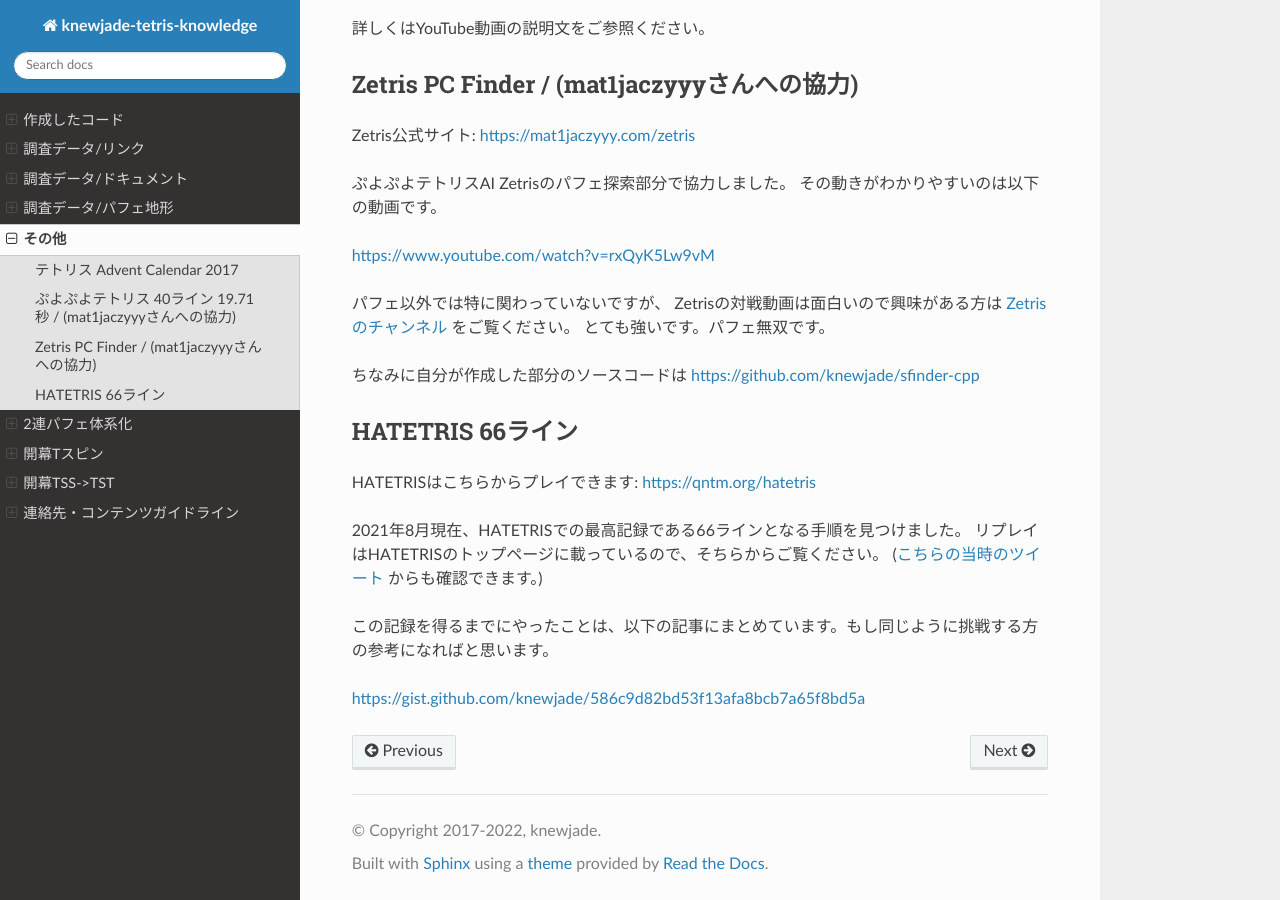
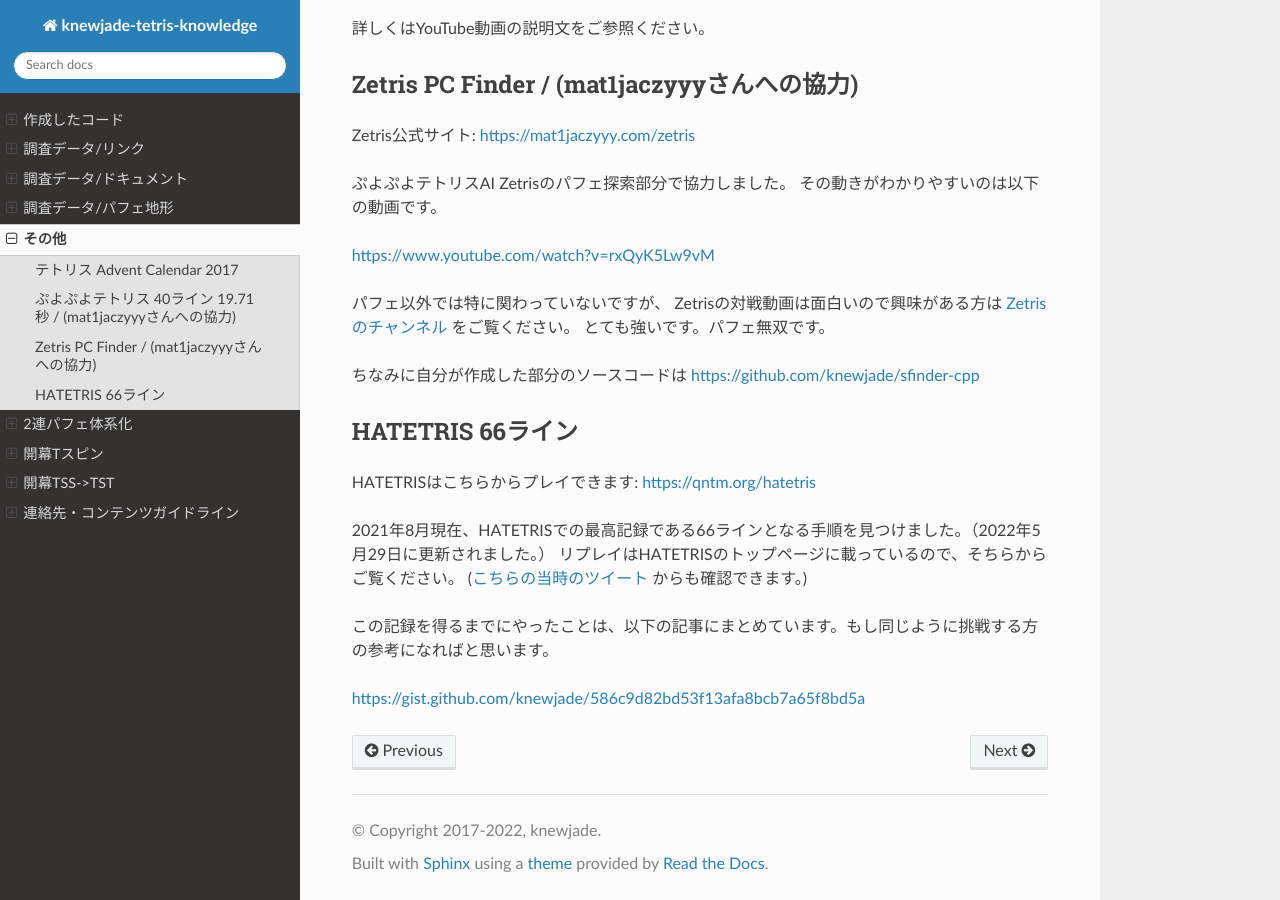
Before and after one commit to knewjade/tetris-knowledge-sphinx, a Sphinx documentation site: the page built from source/other.rst, in a window 1280 px wide and 900 px high, scrolled down 808 px. Built offline with Sphinx 7.4.7 and the Read the Docs theme 2.0.0, drawn with Linux system fonts in a browser that asks for light colours.

Commit message:
Update other.rst

```diff
--- a/source/other.rst
+++ b/source/other.rst
@@ -54,7 +54,7 @@ HATETRIS 66ライン
 
 HATETRISはこちらからプレイできます: https://qntm.org/hatetris
 
-2021年8月現在、HATETRISでの最高記録である66ラインとなる手順を見つけました。
+2021年8月現在、HATETRISでの最高記録である66ラインとなる手順を見つけました。（2022年5月29日に更新されました。）
 リプレイはHATETRISのトップページに載っているので、そちらからご覧ください。
 (`こちらの当時のツイート <https://twitter.com/1millim/status/1429774558379216907>`_ からも確認できます。)
 
```
